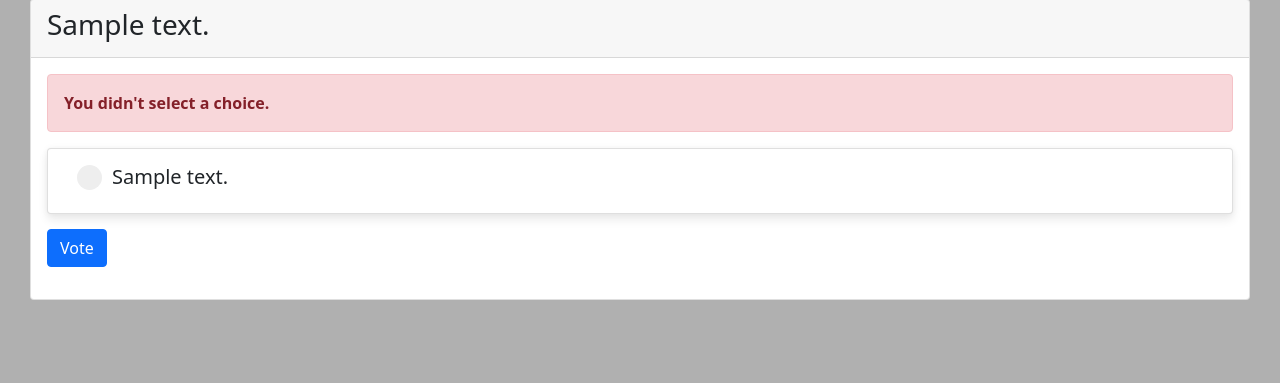
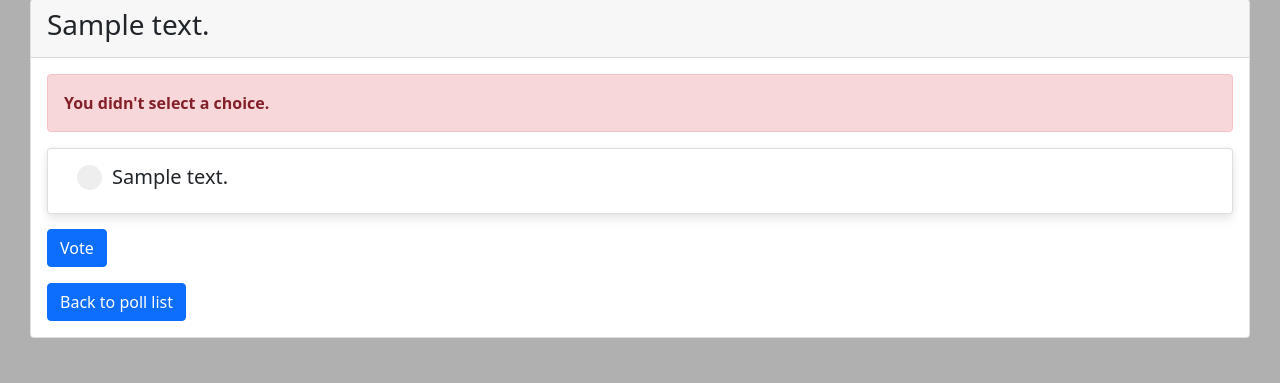
Before and after one commit to sirateek/ku-polls, a Django app: page /polls/1/vote/ in a window 1280 px wide. Shown: the part 82-465 px from the top of the page. Run offline with Django 3.2, Linux system fonts and the light colour scheme; tables that the repository leaves empty hold one stand-in row (values such as "Sample post").

Commit message:
Update back to poll list button text from Back to home to Back to poll list

```diff
--- a/polls/templates/polls/detail.html
+++ b/polls/templates/polls/detail.html
@@ -22,9 +22,6 @@
         <div class="alert alert-danger" role="alert">
             <strong>There is no choice for this question.</strong>
         </div>
-        <a href="{% url 'polls:index'%}">
-            <button type="button" class="btn btn-primary">Back to home</button>
-        </a>
         {% else %}
         <form action="{% url 'polls:vote' question.id %}" method="POST">
             {% csrf_token %}
@@ -45,6 +42,9 @@
             <input class="btn btn-primary" type="submit" value="Vote">
         </form>
         {% endif %}
+        <a href="{% url 'polls:index' %}">
+            <input class="btn btn-primary" type="submit" value="Back to poll list">
+        </a>
     </div>
 </div>
 {% endblock content %}
```
